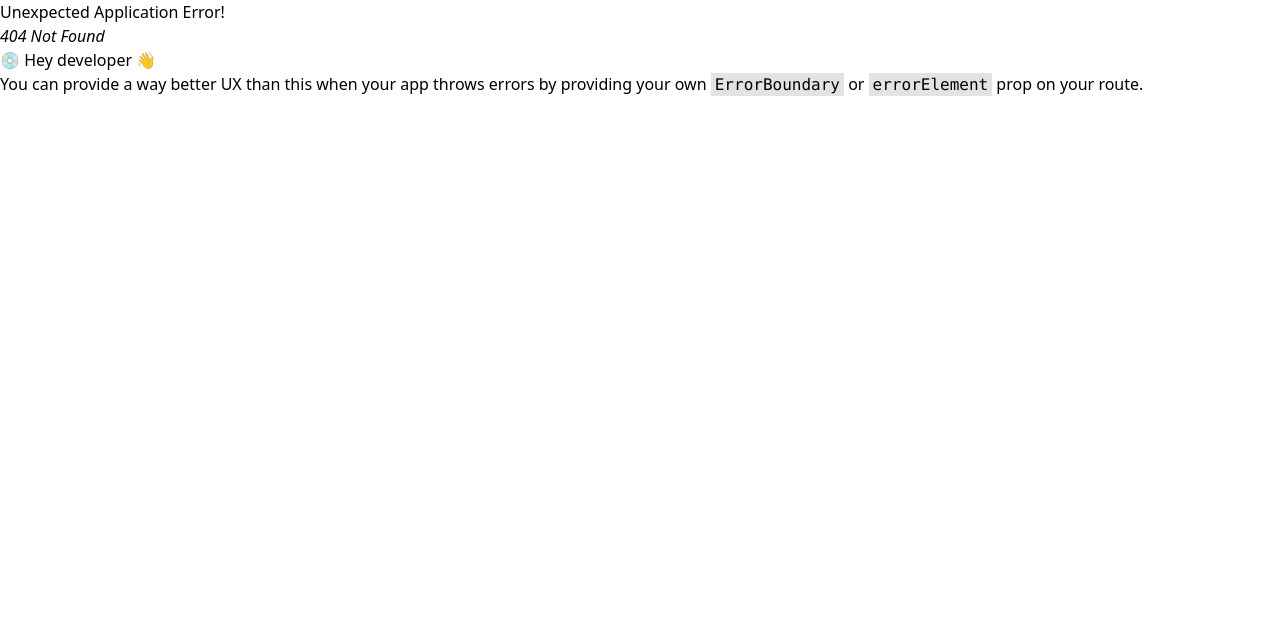
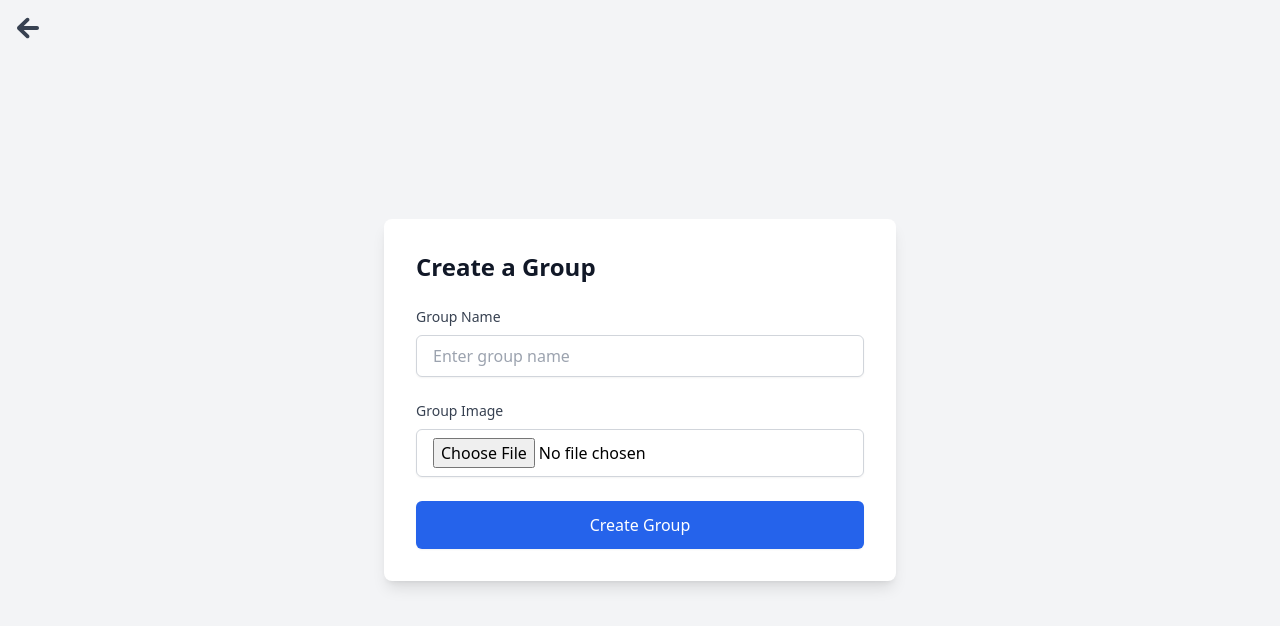
Before and after one commit to mudassir7323/messenger, a React (Vite) app: page /formgroup in a window 1280 px wide. Before the commit this address had no page. Shown: the top 626 px of the page. Built offline with nearby package versions, Linux system fonts and the light colour scheme.

Commit message:
group creation

```diff
--- a/src/components/GroupsList.jsx
+++ b/src/components/GroupsList.jsx
@@ -1,5 +1,6 @@
 import React from "react";
 import "./scroller.css";
+import { useNavigate } from "react-router-dom";
 import { FaUserPlus, FaUsers } from "react-icons/fa";
 import { useSelector, useDispatch } from "react-redux";
 import { setSelectedGroup } from "../redux/features/chatslice";
@@ -7,19 +8,18 @@ import { setSelectedGroup } from "../redux/features/chatslice";
 function GroupList() {
   const dispatch = useDispatch();
   const list = useSelector((state) => state.chat.filteredGroups);
+  const Navigate = useNavigate();
 
   const manageSelect = (group) => {
     dispatch(setSelectedGroup(group));
   };
 
   const handleCreateGroup = () => {
-    // Add your logic for creating a new group
-    console.log("Create new group");
+    Navigate("/formgroup")
   };
 
   const handleJoinGroup = () => {
-    // Add your logic for joining a group
-    console.log("Join group");
+    Navigate("/joingroup")
   };
 
   return (
--- /dev/null
+++ b/src/components/pages/GroupForm.jsx
@@ -0,0 +1,169 @@
+import React, { useState } from "react";
+import { useNavigate } from "react-router-dom";
+import { IoMdArrowRoundBack } from "react-icons/io";
+
+function GroupForm() {
+  const [groupName, setGroupName] = useState("");
+  const [groupImageBinary, setGroupImageBinary] = useState(null); // To store the binary data of the image
+  const navigate = useNavigate();
+
+  // Resize the image using a canvas to reduce the file size
+  const resizeImage = (file, maxWidth, maxHeight, callback) => {
+    const reader = new FileReader();
+    reader.readAsDataURL(file);
+
+    reader.onload = (e) => {
+      const img = new Image();
+      img.src = e.target.result;
+
+      img.onload = () => {
+        const canvas = document.createElement("canvas");
+        let width = img.width;
+        let height = img.height;
+
+        // Maintain aspect ratio
+        if (width > height) {
+          if (width > maxWidth) {
+            height = (height * maxWidth) / width;
+            width = maxWidth;
+          }
+        } else {
+          if (height > maxHeight) {
+            width = (width * maxHeight) / height;
+            height = maxHeight;
+          }
+        }
+
+        canvas.width = width;
+        canvas.height = height;
+
+        const ctx = canvas.getContext("2d");
+        ctx.drawImage(img, 0, 0, width, height);
+
+        // Convert canvas to binary (Base64)
+        canvas.toBlob((blob) => {
+          callback(blob);
+        }, "image/jpeg", 0.7); // Reduce quality to compress the image further
+      };
+    };
+
+    reader.onerror = (error) => {
+      console.error("Error resizing image:", error);
+    };
+  };
+
+  // Function to handle image upload and resize
+  const handleImageUpload = (e) => {
+    const file = e.target.files[0]; // Get the uploaded file
+    if (file) {
+      // Check if the file size is too large
+      if (file.size > 5 * 1024 * 1024) { // 5 MB limit
+        alert("File size exceeds 5 MB. Please upload a smaller image.");
+        return;
+      }
+
+      resizeImage(file, 800, 800, (resizedBlob) => {
+        const reader = new FileReader();
+        reader.readAsArrayBuffer(resizedBlob);
+
+        reader.onload = () => {
+          const arrayBuffer = reader.result;
+          setGroupImageBinary(arrayBuffer); // Set the resized binary data
+          console.log("Resized image binary data:", arrayBuffer);
+        };
+
+        reader.onerror = (error) => {
+          console.error("Error reading resized image:", error);
+        };
+      });
+    }
+  };
+
+  const handleSubmit = (e) => {
+    e.preventDefault();
+
+    // Prepare the form data
+    const formData = {
+      name: groupName,
+      icon: groupImageBinary ? btoa(String.fromCharCode(...new Uint8Array(groupImageBinary))) : "", // Convert binary to base64
+    };
+
+    // Send a POST request to the API
+    fetch("https://awful-rhinoceros-ayaani12-95861aee.koyeb.app/groups/groups", {
+      method: "POST",
+      headers: {
+        "accept": "application/json",
+        "Content-Type": "application/json",
+        "Authorization": `Bearer ${localStorage.getItem("loginToken")}`, // Retrieve token from localStorage
+      },
+      body: JSON.stringify(formData), // Convert formData to JSON string
+    })
+      .then((response) => response.json())
+      .then((data) => {
+        console.log("Success:", data);
+        // Navigate back to the home page or show success message
+        navigate("/home");
+      })
+      .catch((error) => {
+        console.error("Error:", error);
+      });
+  };
+
+  return (
+    <div className="flex items-center justify-center min-h-screen bg-gray-100 dark:bg-gray-900">
+      <IoMdArrowRoundBack
+        className="absolute top-3 left-3 size-8 text-gray-700 dark:text-gray-300 cursor-pointer"
+        onClick={() => {
+          navigate("/home");
+        }}
+      />
+      <div className="w-full max-w-lg m-2 p-8 bg-white dark:bg-gray-800 rounded-lg shadow-lg">
+        <h2 className="text-2xl font-semibold text-gray-900 dark:text-gray-200 mb-6">
+          Create a Group
+        </h2>
+        <form onSubmit={handleSubmit} className="space-y-6">
+          <div className="mb-4">
+            <label
+              htmlFor="groupName"
+              className="block text-sm font-medium text-gray-700 dark:text-gray-300 mb-2"
+            >
+              Group Name
+            </label>
+            <input
+              type="text"
+              id="groupName"
+              value={groupName}
+              onChange={(e) => setGroupName(e.target.value)}
+              className="block w-full px-4 py-2 border border-gray-300 rounded-md shadow-sm focus:outline-none focus:ring-2 focus:ring-blue-500 dark:bg-gray-700 dark:border-gray-600 dark:focus:ring-blue-600 dark:text-gray-200"
+              placeholder="Enter group name"
+              required
+            />
+          </div>
+          <div className="mb-4">
+            <label
+              htmlFor="groupImage"
+              className="block text-sm font-medium text-gray-700 dark:text-gray-300 mb-2"
+            >
+              Group Image
+            </label>
+            <input
+              type="file"
+              id="groupImage"
+              onChange={handleImageUpload} // Handle image upload
+              className="block w-full px-4 py-2 border border-gray-300 rounded-md shadow-sm focus:outline-none focus:ring-2 focus:ring-blue-500 dark:bg-gray-700 dark:border-gray-600 dark:focus:ring-blue-600 dark:text-gray-200"
+              accept="image/*" // Only allow image files
+            />
+          </div>
+          <button
+            type="submit"
+            className="w-full py-3 px-4 bg-blue-600 text-white rounded-md shadow-sm hover:bg-blue-700 dark:bg-blue-700 dark:hover:bg-blue-800 transition duration-300"
+          >
+            Create Group
+          </button>
+        </form>
+      </div>
+    </div>
+  );
+}
+
+export default GroupForm;
--- /dev/null
+++ b/src/components/pages/GroupJoin.jsx
@@ -0,0 +1,75 @@
+import React, { useState } from "react";
+import { IoMdArrowRoundBack } from "react-icons/io";
+import { useNavigate } from "react-router-dom";
+
+function GroupJoin() {
+  const [groupName, setGroupName] = useState("");
+  const [groupDescription, setGroupDescription] = useState("");
+  const Navigate = useNavigate();
+
+  const handleSubmit = (e) => {
+    e.preventDefault();
+    // Implement your form submission logic here
+    console.log("Group Name:", groupName);
+    console.log("Group Description:", groupDescription);
+  };
+
+  return (
+    <div className="flex items-center justify-center min-h-screen bg-gray-100 dark:bg-gray-900">
+      <IoMdArrowRoundBack
+        className="absolute top-3 left-3 size-8 text-gray-700 dark:text-gray-300 cursor-pointer"
+        onClick={() => {
+            Navigate("/home")
+        }}
+      />
+      <div className="w-full max-w-lg p-8 m-2 bg-white dark:bg-gray-800 rounded-lg shadow-lg">
+        <h2 className="text-2xl font-semibold text-gray-900 dark:text-gray-200 mb-6">
+          Join a Group
+        </h2>
+        <form onSubmit={handleSubmit} className="space-y-6">
+          <div className="mb-4">
+            <label
+              htmlFor="groupName"
+              className="block text-sm font-medium text-gray-700 dark:text-gray-300 mb-2"
+            >
+              Group Name
+            </label>
+            <input
+              type="text"
+              id="groupName"
+              value={groupName}
+              onChange={(e) => setGroupName(e.target.value)}
+              className="block w-full px-4 py-2 border border-gray-300 rounded-md shadow-sm focus:outline-none focus:ring-2 focus:ring-blue-500 dark:bg-gray-700 dark:border-gray-600 dark:focus:ring-blue-600 dark:text-gray-200"
+              placeholder="Enter group name"
+              required
+            />
+          </div>
+          <div className="mb-4">
+            <label
+              htmlFor="groupDescription"
+              className="block text-sm font-medium text-gray-700 dark:text-gray-300 mb-2"
+            >
+              Group Description
+            </label>
+            <textarea
+              id="groupDescription"
+              value={groupDescription}
+              onChange={(e) => setGroupDescription(e.target.value)}
+              className="block w-full px-4 py-2 border border-gray-300 rounded-md shadow-sm focus:outline-none focus:ring-2 focus:ring-blue-500 dark:bg-gray-700 dark:border-gray-600 dark:focus:ring-blue-600 dark:text-gray-200"
+              placeholder="Enter group description"
+              rows="4"
+            />
+          </div>
+          <button
+            type="submit"
+            className="w-full py-3 px-4 bg-blue-600 text-white rounded-md shadow-sm hover:bg-blue-700 dark:bg-blue-700 dark:hover:bg-blue-800 transition duration-300"
+          >
+            Join Group
+          </button>
+        </form>
+      </div>
+    </div>
+  );
+}
+
+export default GroupJoin;
```
Also changed, not shown: src/main.jsx (+10 -2 lines).
